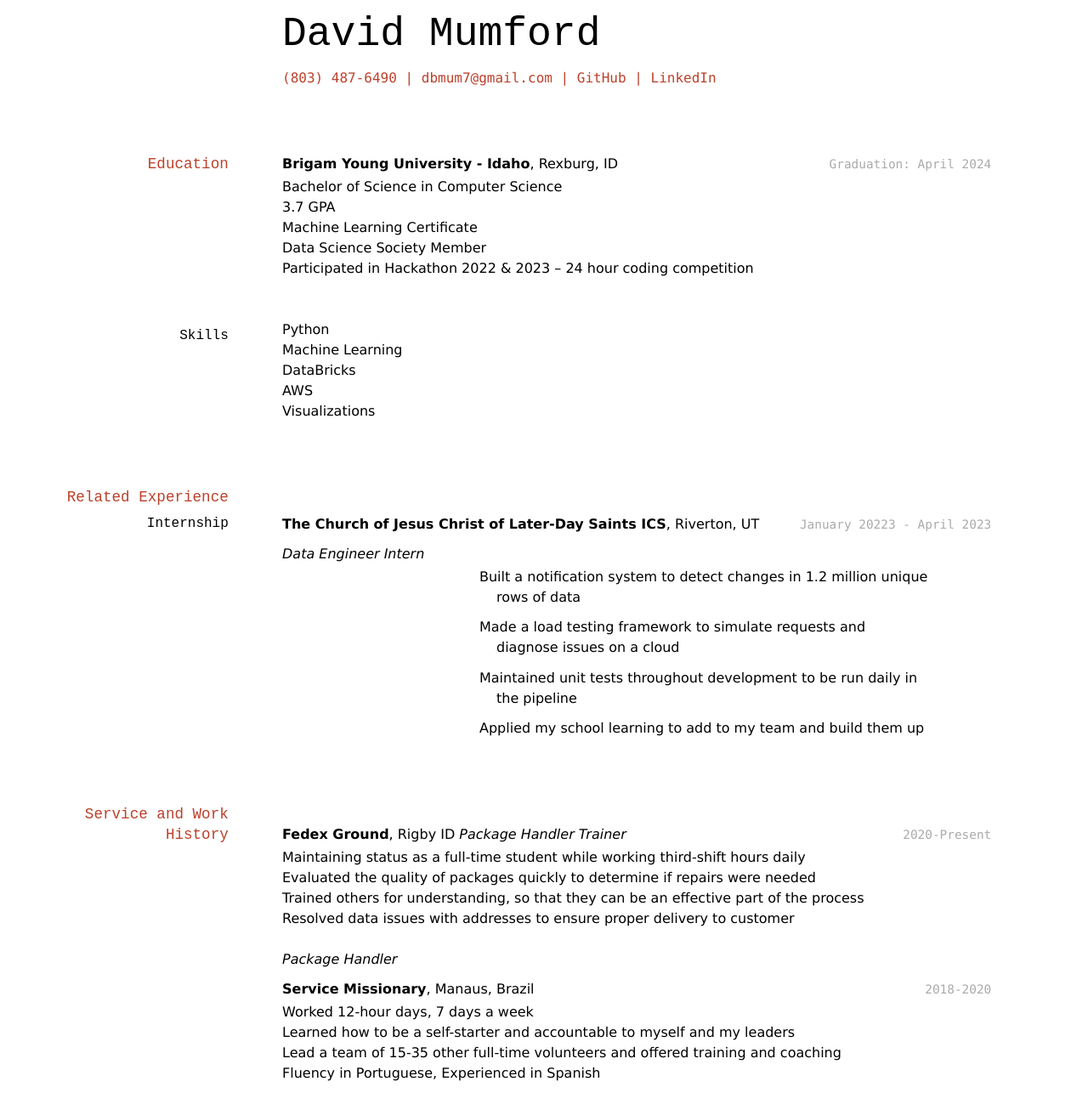
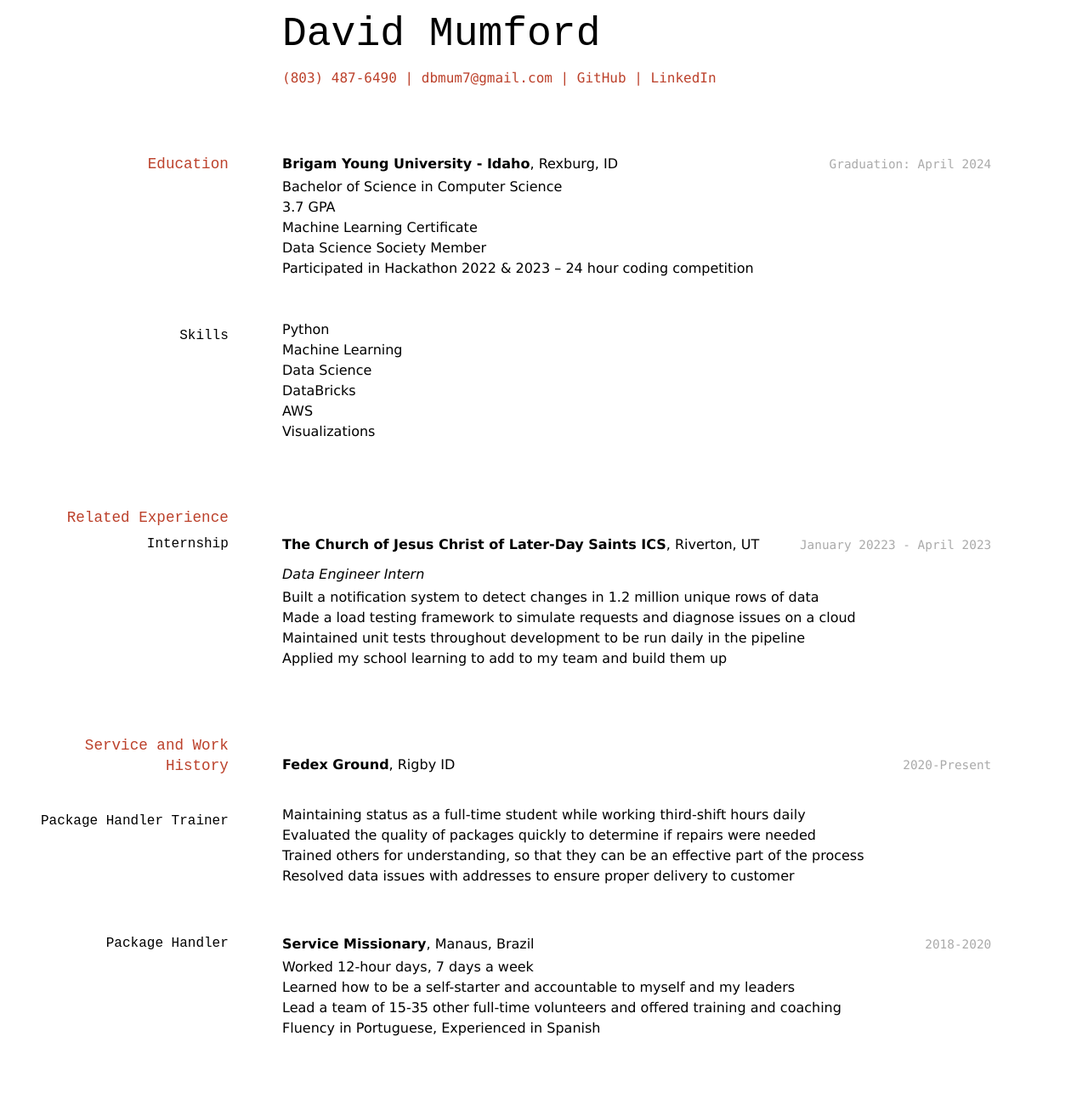
Before and after one commit to dbmum/Mumford-Resume, a Jekyll site: the page built from docs/index.md, in a window 1280 px wide. Shown: the whole page at 85% size. Built offline with Jekyll 4.4.1, drawn with Linux system fonts in a browser that asks for light colours; after the commit the page ends 1246 px from its top, so only the background shows below that.

Commit message:
Update index.md

```diff
--- a/docs/index.md
+++ b/docs/index.md
@@ -28,6 +28,7 @@ __Brigam Young University - Idaho__, Rexburg, ID
 
 * Python
 * Machine Learning
+* Data Science
 * DataBricks
 * AWS
 * Visualizations
@@ -41,11 +42,8 @@ __The Church of Jesus Christ of Later-Day Saints ICS__, Riverton, UT
 
 _Data Engineer Intern_
 * Built a notification system to detect changes in 1.2 million unique rows of data
-
 * Made a load testing framework to simulate requests and diagnose issues on a cloud
-
 * Maintained unit tests throughout development to be run daily in the pipeline
-
 * Applied my school learning to add to my team and build them up
 
 
@@ -54,14 +52,15 @@ _Data Engineer Intern_
 
 `2020-Present`
 __Fedex Ground__, Rigby ID
-_Package Handler Trainer_
+
+### Package Handler Trainer
 
 * Maintaining status as a full-time student while working third-shift hours daily
 * Evaluated the quality of packages quickly to determine if repairs were needed
 * Trained others for understanding, so that they can be an effective part of the process
 * Resolved data issues with addresses to ensure proper delivery to customer
 
-_Package Handler_
+### Package Handler
 
 
 `2018-2020`
```
